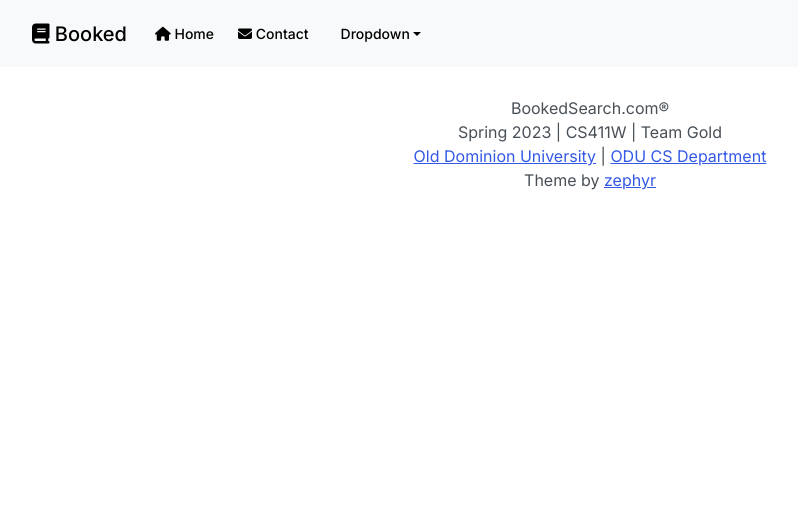
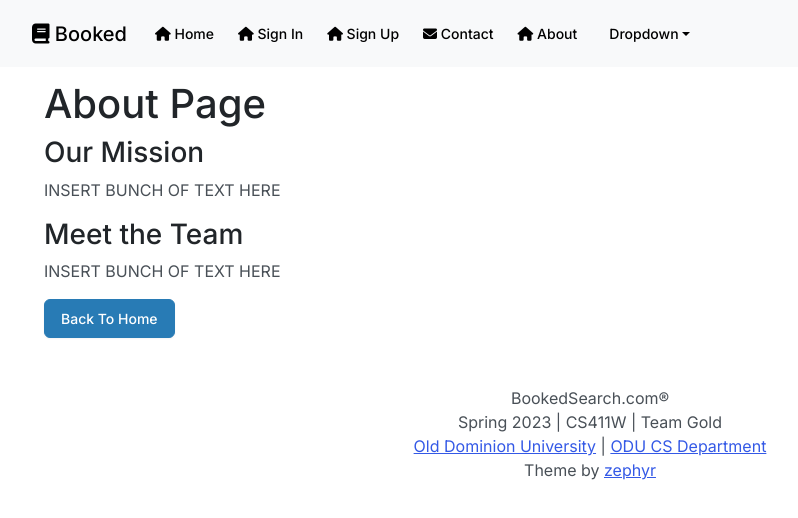
Before and after one commit to lvSojen/2023-Spring-CS411W-GOLD, a React (Create React App) app in the folder frontend/: page /about in a window 1280 px wide. Shown: the top 518 px of the page, without its empty margins (50-848 px from the left). Built offline with nearby package versions, Linux system fonts and the light colour scheme.

Commit message:
Added tabs to header with their pages

```diff
--- a/frontend/src/App.js
+++ b/frontend/src/App.js
@@ -3,6 +3,9 @@ import { BrowserRouter, Routes, Route } from "react-router-dom"
 import { Container } from "react-bootstrap"
 import HomeScreen from "./screens/HomeScreen"
 import ContactScreen from "./screens/ContactScreen"
+import AboutScreen from "./screens/AboutScreen"
+import SignInScreen from "./screens/SignInScreen"
+import SignUpScreen from "./screens/SignUpScreen"
 import Footer from "./components/page/Footer"
 import Header from "./components/page/Header"
 function App() {
@@ -14,6 +17,9 @@ function App() {
           <Routes>
             <Route path="/" element={<HomeScreen />} exact></Route>
             <Route path="/contact" element={<ContactScreen />} exact></Route>
+            <Route path="/about" element={<AboutScreen />} exact></Route>
+            <Route path="/signin" element={<SignInScreen />} exact></Route>
+            <Route path="/signup" element={<SignUpScreen />} exact></Route>
           </Routes>
         </Container>
       </main>
--- a/frontend/src/components/page/Header.js
+++ b/frontend/src/components/page/Header.js
@@ -18,8 +18,17 @@ function Header() {
               <Nav.Link href="/">
                 <i class="fa-solid fa-house"></i> Home
               </Nav.Link>
+              <Nav.Link href="/signin">
+                <i class="fa-solid fa-house"></i> Sign In
+              </Nav.Link>
+              <Nav.Link href="/signup">
+                <i class="fa-solid fa-house"></i> Sign Up
+              </Nav.Link>
               <Nav.Link href="/contact">
                 <i className="fa-solid fa-envelope"></i> Contact
+              </Nav.Link>
+              <Nav.Link href="/about">
+                <i className="fa-solid fa-house"></i> About
               </Nav.Link>
               <NavDropdown title="Dropdown" id="basic-nav-dropdown">
                 <NavDropdown.Item href="#action/3.1">Action</NavDropdown.Item>
--- /dev/null
+++ b/frontend/src/screens/AboutScreen.js
@@ -0,0 +1,33 @@
+import React from "react"
+import { Link } from "react-router-dom"
+import { Button } from "react-bootstrap"
+import { Container } from "react-bootstrap"
+
+function AboutScreen() {
+  return (
+    <Container className="py-3">
+      <div>
+        <h1>
+          About Page
+        </h1>
+        <h3>
+          Our Mission
+        </h3>
+        <p>
+          INSERT BUNCH OF TEXT HERE
+        </p>
+        <h3>
+          Meet the Team
+        </h3>
+        <p>
+          INSERT BUNCH OF TEXT HERE
+        </p>
+      </div>
+      <Link to="/">
+        <Button variant="info">Back To Home</Button>
+      </Link>
+    </Container>
+  )
+}
+
+export default AboutScreen
--- /dev/null
+++ b/frontend/src/screens/SignInScreen.js
@@ -0,0 +1,14 @@
+import React from 'react'
+import { Container } from "react-bootstrap"
+
+const SignInScreen = () => {
+  return (
+    <div>
+        <h1>
+            Sign In
+        </h1>
+    </div>
+  )
+}
+
+export default SignInScreen
--- /dev/null
+++ b/frontend/src/screens/SignUpScreen.js
@@ -0,0 +1,13 @@
+import React from 'react'
+
+const SignUpScreen = () => {
+  return (
+    <div>
+        <h1>
+            Sign Up
+        </h1>
+    </div>
+  )
+}
+
+export default SignUpScreen
```
Also changed, not shown: frontend/src/screens/PreferencesScreen.js (added, +21 -0 lines).
